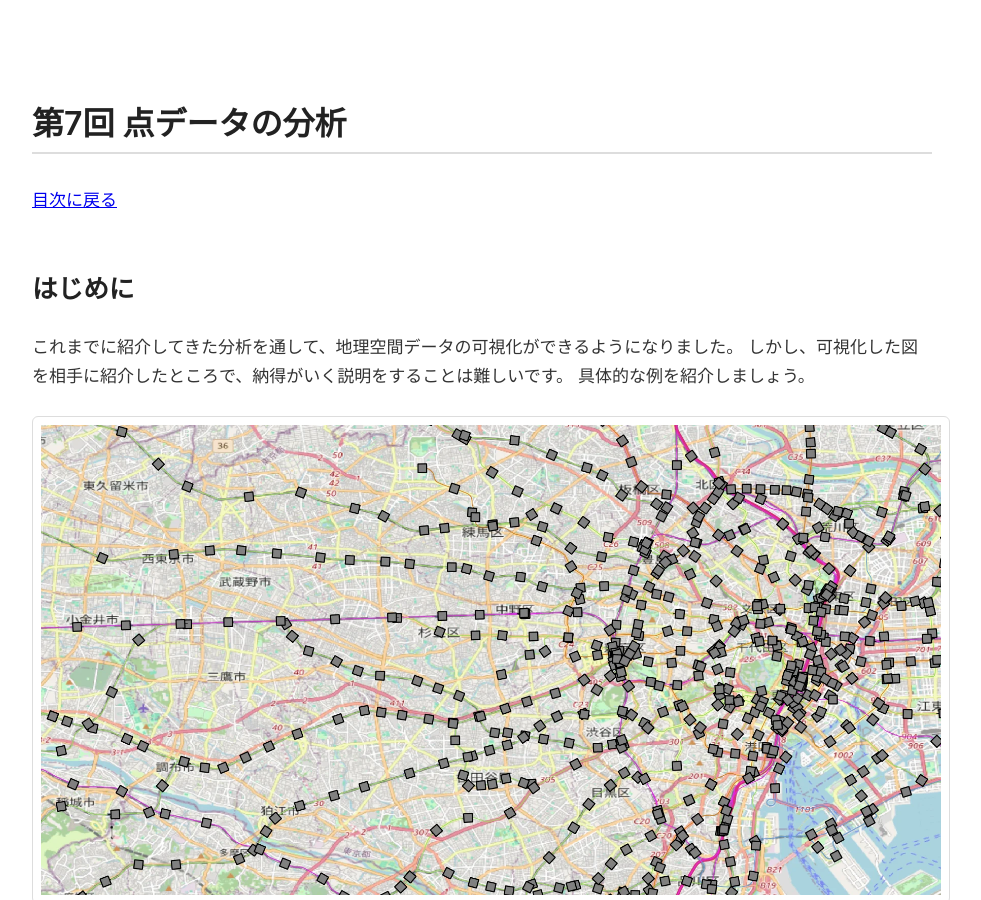
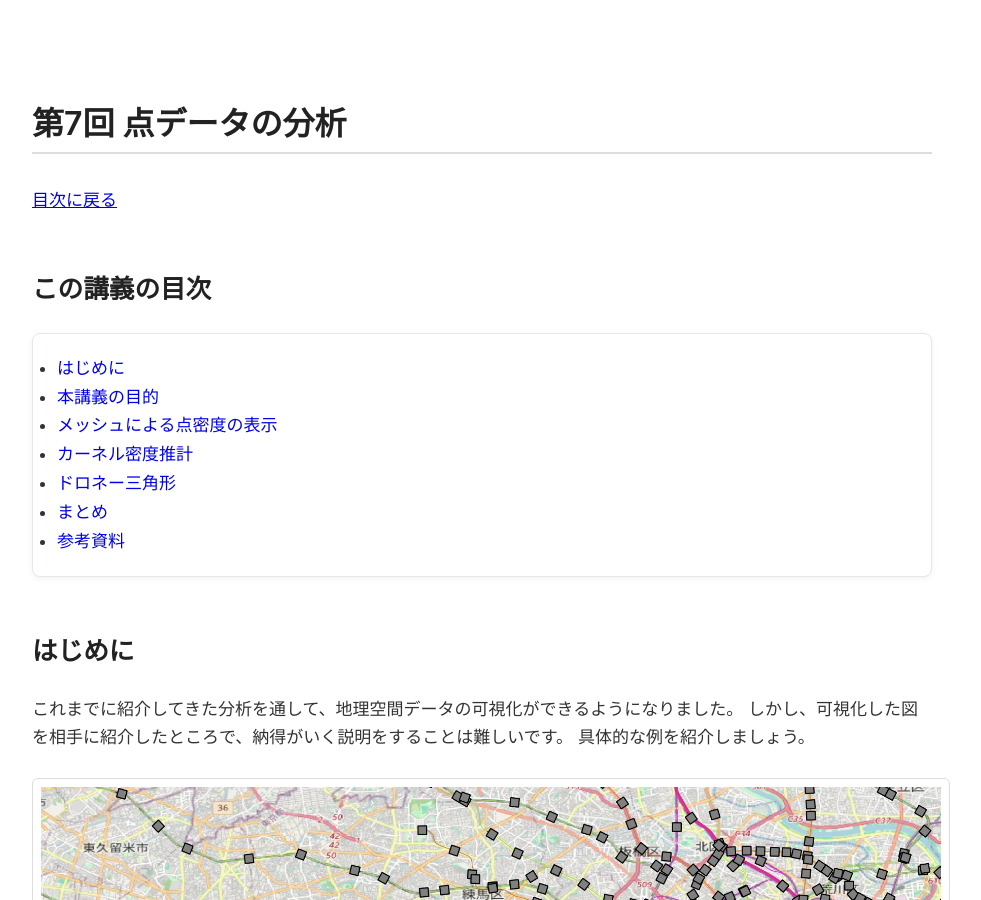
Before and after one commit to MasayaMatsushita/spatiotemporal-analysis, a Jekyll site: the page built from docs/lec/07-point-analysis.md, in a window 1280 px wide and 900 px high. Shown: the whole window, without its empty margins (158-1139 px from the left). Built offline with Jekyll 4.4.1, drawn with Linux system fonts in a browser that asks for light colours; our own code applies the rules of GitHub Pages for plain Markdown files.

Commit message:
第七回の目次作成

```diff
--- a/docs/lec/07-point-analysis.md
+++ b/docs/lec/07-point-analysis.md
@@ -8,7 +8,19 @@ nav_order: 7
 
 [目次に戻る](../index.md)
 
-## はじめに
+## この講義の目次
+
+{: .card .card-toc }
+
+- [はじめに](#intro)
+- [本講義の目的](#purpose)
+- [メッシュによる点密度の表示](#point-density)
+- [カーネル密度推計](#kernel)
+- [ドロネー三角形](#delaunay)
+- [まとめ](#summary)
+- [参考資料](#refs)
+
+## はじめに {#intro}
 
 これまでに紹介してきた分析を通して、地理空間データの可視化ができるようになりました。
 しかし、可視化した図を相手に紹介したところで、納得がいく説明をすることは難しいです。
```
Also changed, not shown: other parts of docs/lec/07-point-analysis.md (+5 -5 lines).
